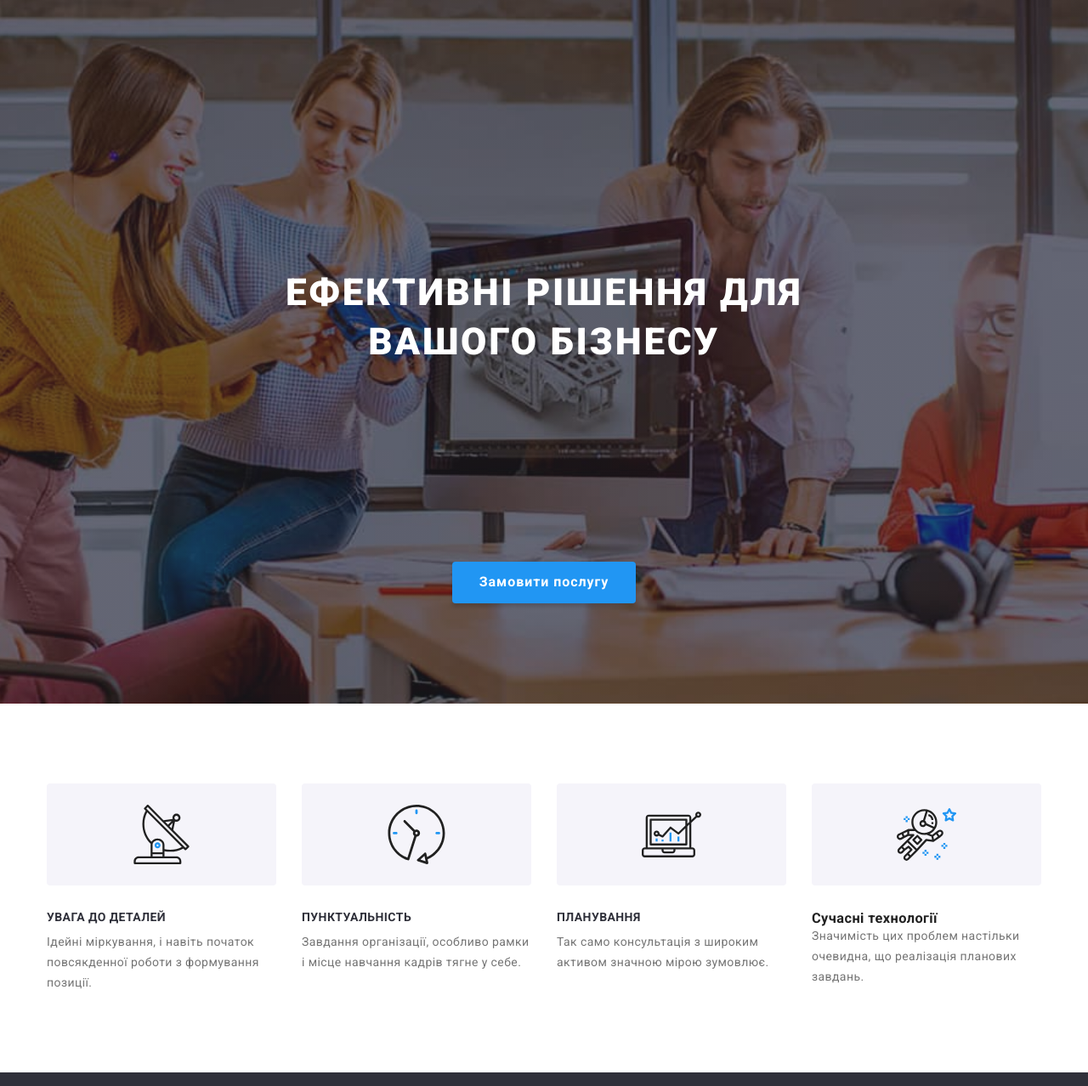
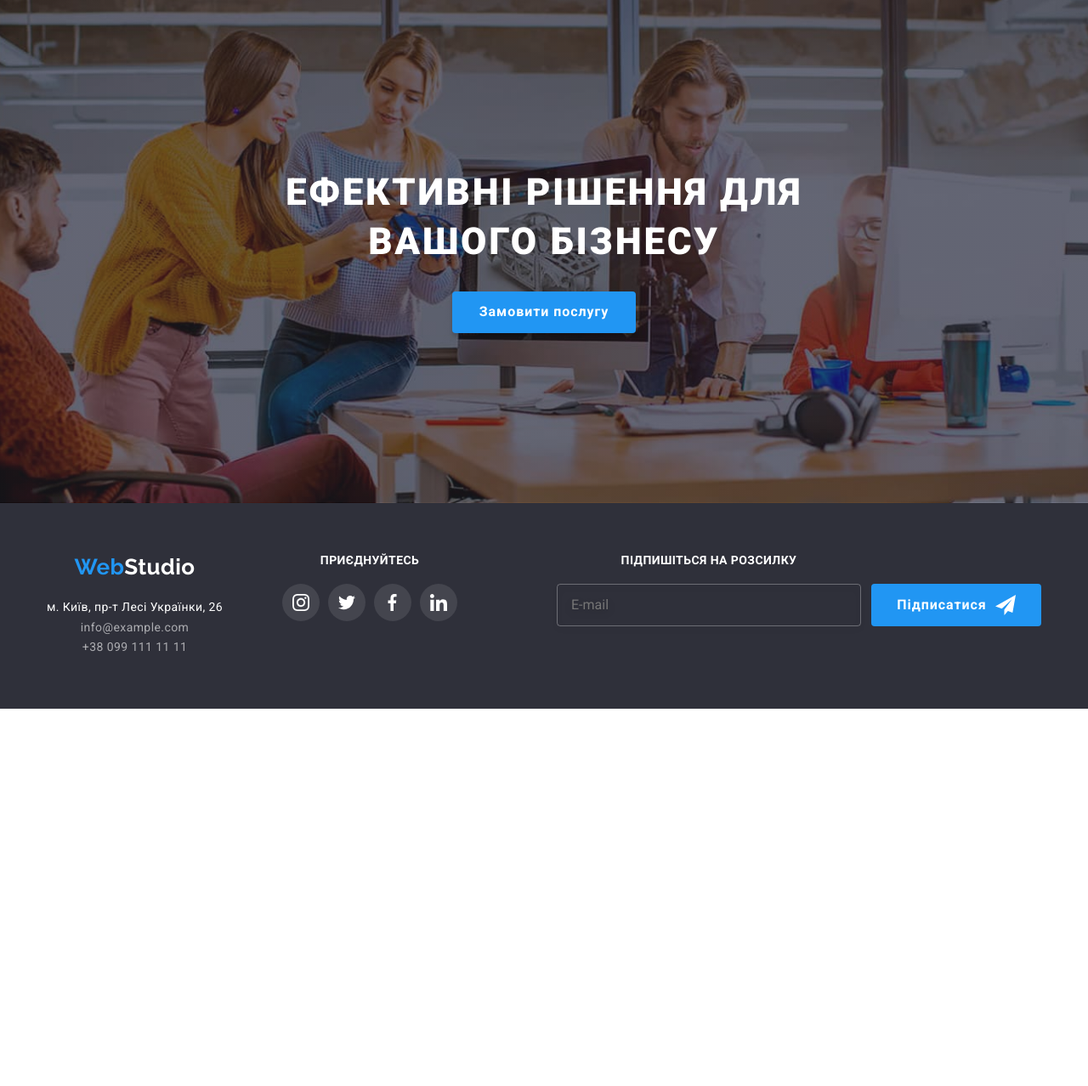
Before and after one commit to Lezvie7/goit-markup-hw-08, a plain HTML site: page index.html in a window 1280 px wide. Shown: the part 82-1360 px from the top of the page at 85% size. After the commit the page ends 916 px from the top, so only its background shows below. Drawn offline with nearby package versions, Linux system fonts and the light colour scheme.

Commit message:
Update Home Work 8 Hero

```diff
--- a/index.html
+++ b/index.html
@@ -126,11 +126,11 @@
       </section>
 
       <!-- Преимущества -->
-       <section class="section">
+       <!-- <section class="section">
         <div class="container">
-          <h2 class="visually-hidden">Наші особливості</h2>
+          <h2 class="visually-hidden">Наші особливості</h2> -->
           <!-- Скрыт в CSS. -->
-           <ul class="our-features">
+           <!-- <ul class="our-features">
             <li>
               <div class="our-features__box-advantages">
                 <svg class="our-features__box-advantages-icon">
@@ -179,7 +179,7 @@
             </li>
           </ul>
         </div>
-      </section>
+      </section> -->
 
       <!-- Чем мы занимаемся -->
       <!-- <section class="projects section total">
--- a/sass/layout/_hero.scss
+++ b/sass/layout/_hero.scss
@@ -120,6 +120,9 @@
     width: 696px;
     margin: 0 auto;
     margin-bottom: 30px;
+  }
+
+  .hero {
     padding-top: 200px;
     padding-bottom: 200px;
   }
```
Also changed, not shown: css/main.css, css/main.min.css, 2 other files.
